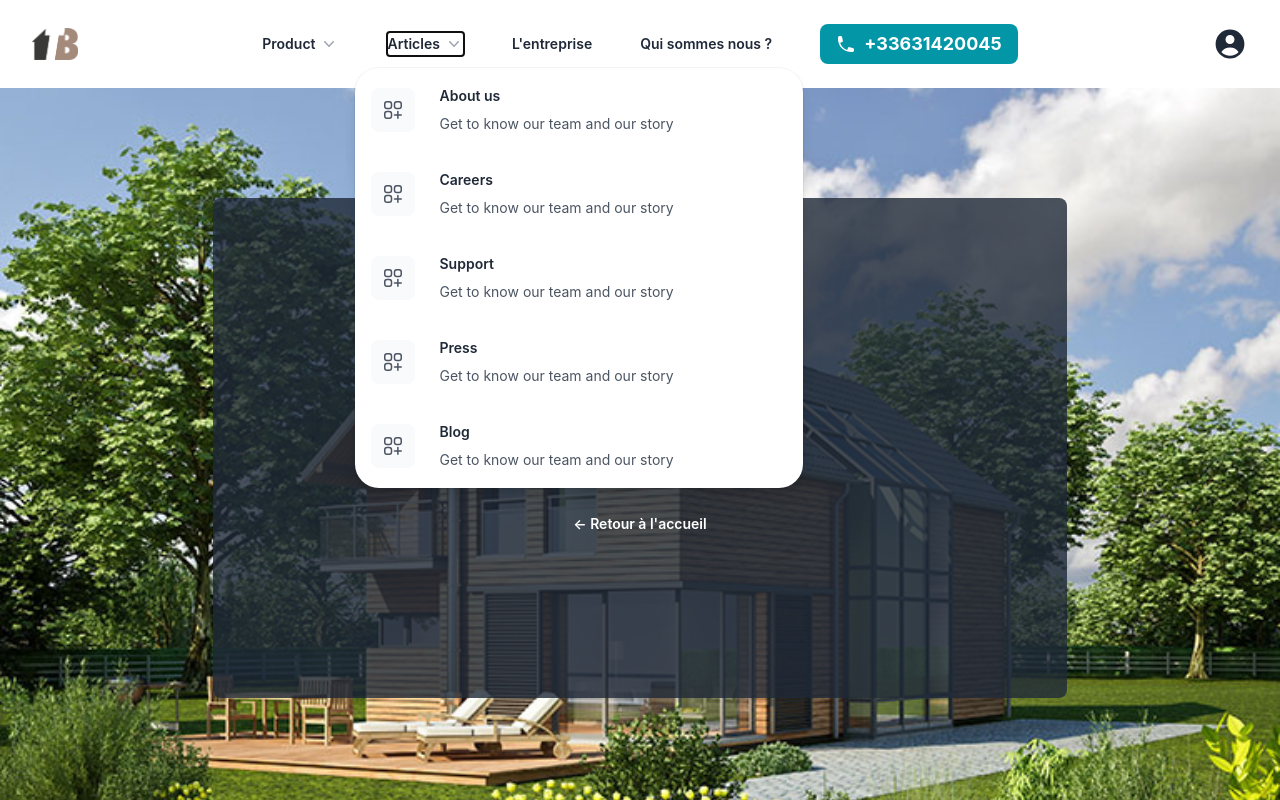
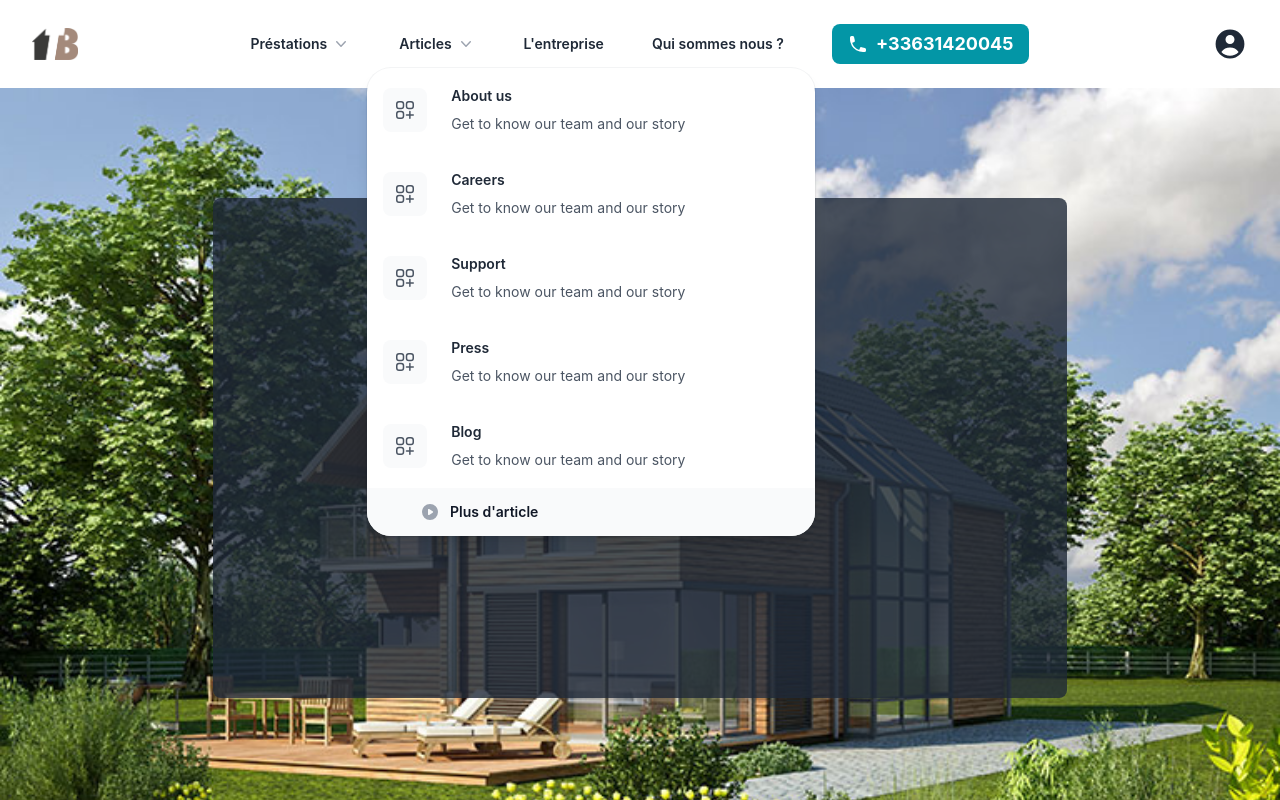
Before and after one commit to magicniclus/terabois, a Next.js app: page /prestations/isolation-des-combles/remerciement in a window 1280 px wide. Both pictures are taken after a click on the button "Articles". Shown: the top 800 px of the page. Built offline with nearby package versions, Linux system fonts and the light colour scheme.

Commit message:
Update GlobalNav.js

```diff
--- a/components/organisms/nav/GlobalNav.js
+++ b/components/organisms/nav/GlobalNav.js
@@ -94,6 +94,10 @@ const company = [
   },
 ];
 
+const callsToActionArticle = [
+  { name: "Plus d'article", href: "#", icon: PlayCircleIcon },
+];
+
 function classNames(...classes) {
   return classes.filter(Boolean).join(" ");
 }
@@ -129,8 +133,8 @@ const GlobalNav = () => {
         </div>
         <Popover.Group className="hidden lg:flex lg:gap-x-12 items-center">
           <Popover className="relative">
-            <Popover.Button className="flex items-center gap-x-1 text-sm font-semibold leading-6 text-gray-800">
-              Product
+            <Popover.Button className="flex items-center gap-x-1 text-sm font-semibold leading-6 text-gray-800 outline-none">
+              Préstations
               <ChevronDownIcon
                 className="h-5 w-5 flex-none text-gray-400"
                 aria-hidden="true"
@@ -191,7 +195,7 @@ const GlobalNav = () => {
             </Transition>
           </Popover>
           <Popover className="relative">
-            <Popover.Button className="flex items-center gap-x-1 text-sm font-semibold leading-6 text-gray-800">
+            <Popover.Button className="flex items-center gap-x-1 text-sm font-semibold leading-6 text-gray-800 outline-none">
               Articles
               <ChevronDownIcon
                 className="h-5 w-5 flex-none text-gray-400"
@@ -232,6 +236,21 @@ const GlobalNav = () => {
                     </div>
                   </div>
                 ))}
+                <div className="grid grid-cols-2 divide-x divide-gray-800/5 bg-gray-50">
+                  {callsToActionArticle.map((item) => (
+                    <a
+                      key={item.name}
+                      href={item.href}
+                      className="flex items-center justify-center gap-x-2.5 p-3 text-sm font-semibold leading-6 text-gray-900 hover:bg-gray-100"
+                    >
+                      <item.icon
+                        className="h-5 w-5 flex-none text-gray-400"
+                        aria-hidden="true"
+                      />
+                      {item.name}
+                    </a>
+                  ))}
+                </div>
               </Popover.Panel>
             </Transition>
           </Popover>
```
